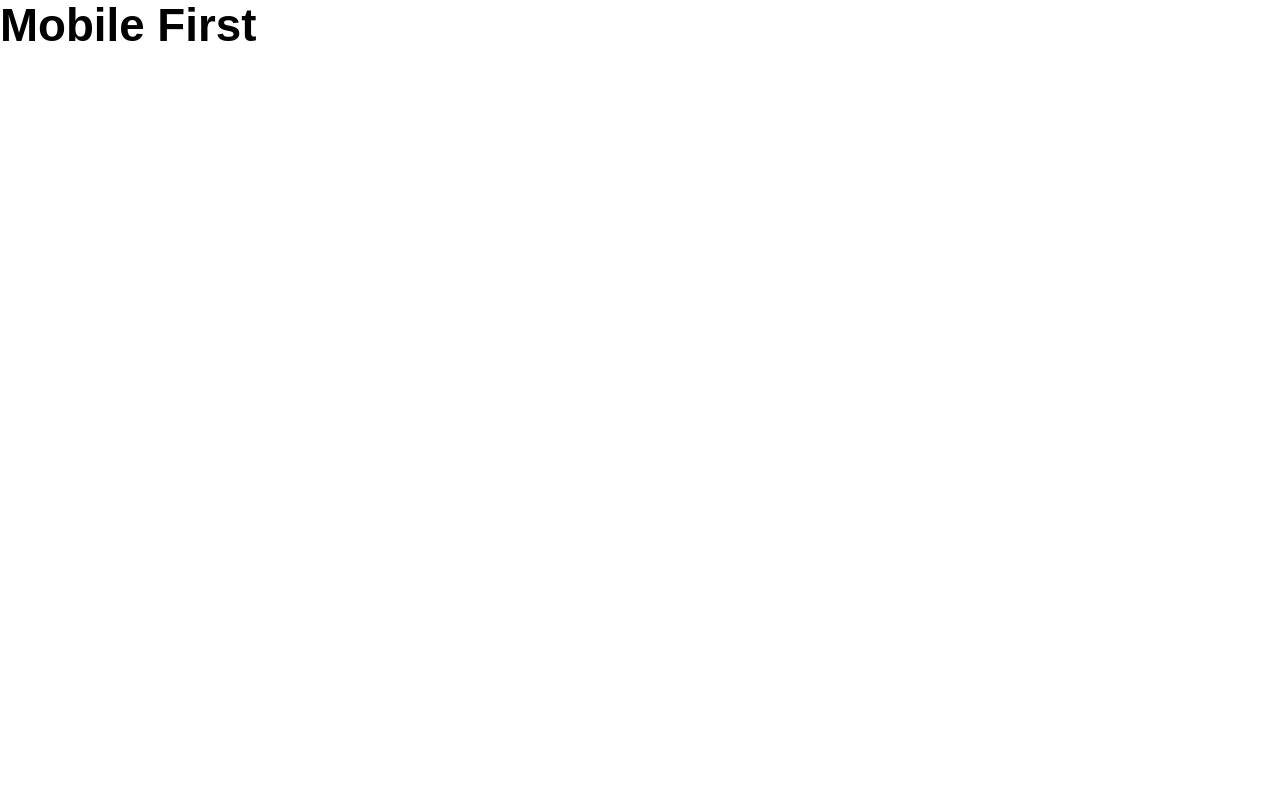
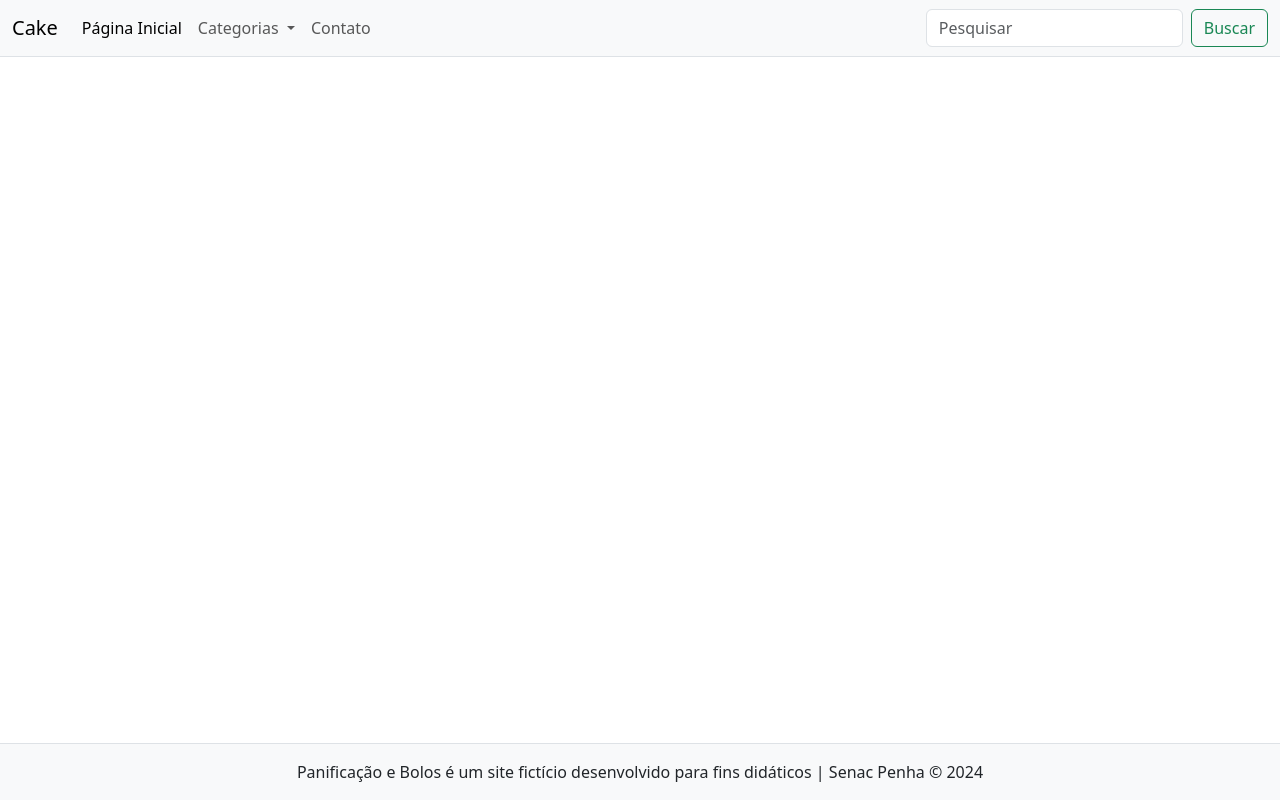
Before and after one commit to citrino88/estudo-catolog, a PHP site: page / in a window 1280 px wide. Before the commit the page is almost empty. Run offline with PHP 8.4, Linux system fonts and the light colour scheme.

Commit message:
cabecalho e rodape 01

```diff
--- /dev/null
+++ b/cabecalho.php
@@ -0,0 +1,61 @@
+<!DOCTYPE html>
+<html lang="pt-br" class="h-100">
+<head>
+<meta charset="UTF-8">
+<meta http-equiv="X-UA-Compatible" content="IE=edge">
+<meta name="viewport" content="width=device-width, initial-scale=1.0">
+<title>Panificação e Bolos</title>
+
+<link href="https://cdn.jsdelivr.net/npm/bootstrap@5.3.3/dist/css/bootstrap.min.css" rel="stylesheet">
+<link rel="stylesheet" href="https://cdn.jsdelivr.net/npm/bootstrap-icons@1.11.3/font/bootstrap-icons.min.css">
+
+<link rel="stylesheet" href="css/style.css">
+</head>
+<body class="d-flex flex-column h-100">
+
+<header id="topo" class="border-bottom sticky-top">
+
+<nav class="navbar navbar-expand-lg bg-body-tertiary">
+  <div class="container-fluid">
+    <a class="navbar-brand" href="index.php">Cake</a>
+    <button class="navbar-toggler" type="button" data-bs-toggle="collapse" data-bs-target="#navbarSupportedContent" aria-controls="navbarSupportedContent" aria-expanded="false" aria-label="Toggle navigation">
+      <span class="navbar-toggler-icon"></span>
+    </button>
+    <div class="collapse navbar-collapse" id="navbarSupportedContent">
+      <ul class="navbar-nav me-auto mb-2 mb-lg-0">
+        <li class="nav-item">
+          <a class="nav-link active" aria-current="page" href="#">Página Inicial</a>
+        </li>
+
+        <li class="nav-item dropdown">
+          <a class="nav-link dropdown-toggle" href="#" role="button" data-bs-toggle="dropdown" aria-expanded="false">
+            Categorias
+          </a>
+          <ul class="dropdown-menu">
+            <li><a class="dropdown-item" href="#">Doces</a></li>
+            <li><a class="dropdown-item" href="#">Salgados</a></li>
+            <li><a class="dropdown-item" href="#">Pães</a></li>
+            <li><a class="dropdown-item" href="#">Bolos</a></li>
+            <li><hr class="dropdown-divider"></li>
+            <!-- <li><a class="dropdown-item" href="#">Something else here</a></li> -->
+          </ul>
+        </li>
+        <li class="nav-item">
+          <a class="nav-link" href="#">Contato</a>
+        </li>
+        <!-- <li class="nav-item">
+          <a class="nav-link disabled" aria-disabled="true">Disabled</a>
+        </li> -->
+      </ul>
+      <form class="d-flex" role="search">
+        <input class="form-control me-2" type="search" placeholder="Pesquisar" aria-label="Search">
+        <button class="btn btn-outline-success" type="submit">Buscar</button>
+      </form>
+    </div>
+  </div>
+</nav>
+
+</header>
+
+<main class="flex-shrink-0">
+    <div class="container">
--- a/index.php
+++ b/index.php
@@ -1,15 +1,9 @@
-<!DOCTYPE html>
-<html lang="pt-br">
-<head>
-    <meta charset="UTF-8">
-    <meta name="viewport" content="width=device-width, initial-scale=1.0">
-    <title>Mobile First</title>
-    <link rel="stylesheet" href="/css/style.css" media="all">
-    <link rel="stylesheet" href="/css/media-query.css">
-</head>
-<body>
-    <main>
-    <h1>Mobile First</h1>
-    </main>
-    </body>
-</html>
+<?php
+require "cabecalho.php";
+?>
+
+
+
+<?php
+require_once "rodape.php";
+?>
--- /dev/null
+++ b/rodape.php
@@ -0,0 +1,14 @@
+</div>
+</main>
+
+<footer class="footer mt-auto py-3 bg-light border-top">
+    <div class="container text-center">
+        Panificação e Bolos é um site fictício desenvolvido para fins didáticos | Senac Penha &copy; 2024
+    </div>
+</footer>
+
+
+<script src="https://cdn.jsdelivr.net/npm/bootstrap@5.3.3/dist/js/bootstrap.bundle.min.js" integrity="sha384-YvpcrYf0tY3lHB60NNkmXc5s9fDVZLESaAA55NDzOxhy9GkcIdslK1eN7N6jIeHz" crossorigin="anonymous"></script>
+
+</body>
+</html>
```
